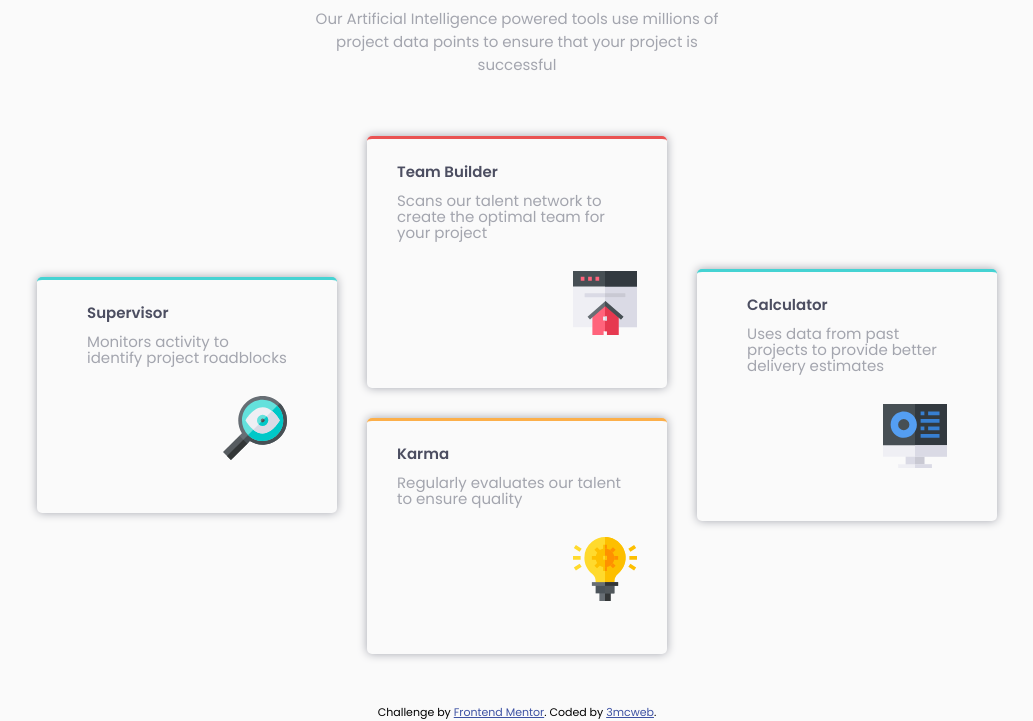
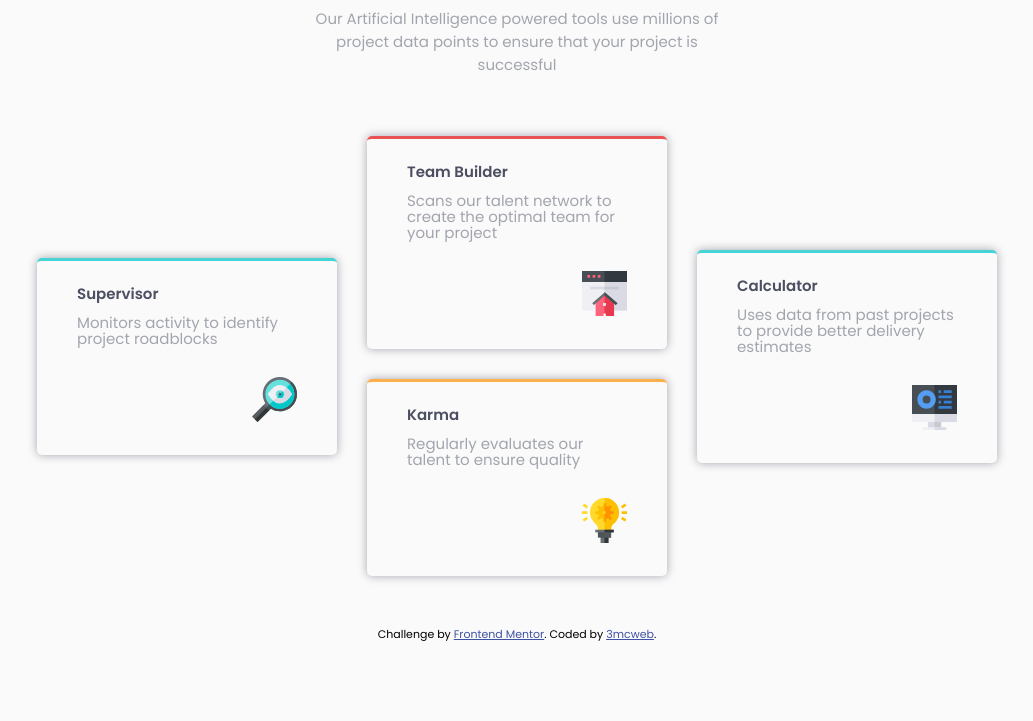
Before and after one commit to mlaferreira/quatro-cartoes, a plain HTML site: page index.html in a window 1280 px wide. Shown: the part 116-837 px from the top of the page, without its empty margins (123-1156 px from the left). After the commit the page ends 800 px from the top, so only its background shows below. Drawn offline with Linux system fonts and the light colour scheme.

Commit message:
concluindo a página de quatro cartões, e enviando para o repositório

```diff
--- a/css/main.css
+++ b/css/main.css
@@ -67,7 +67,7 @@ main{
     width: 300px;
     background-color: var(--Very-Light-Gray);
     border-top: 3px solid var(--Cyan);
-    padding: 20px 50px;
+    padding: 20px 40px 0 40px;
     box-shadow: 0px 0px 10px var(--Grayish-Blue);
     border-radius: 5px;
 
@@ -90,7 +90,7 @@ main{
 }
 .card-duo-top, .card-duo-bottom{
     width: 100%;
-    padding: 20px 10%;
+    padding: 20px 40px 0 40px;
 }
 .card-uno span,
 .card-duo-top span,
@@ -111,6 +111,13 @@ main{
 }
 .img{
     text-align: right;
+    margin-bottom: -30px;
+
+}
+.img img{
+    width: 45px;
+    height: 45px;
+    max-width: 100%;
 }
 .footer{
     margin-top: 50px;
```
